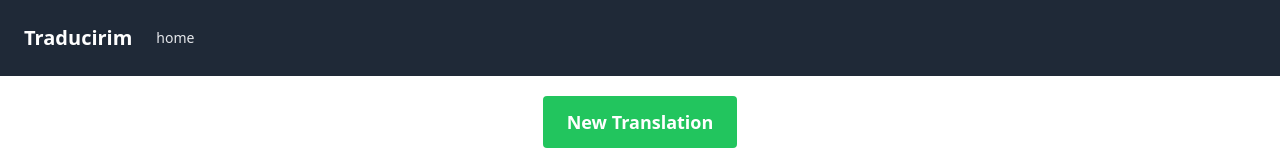
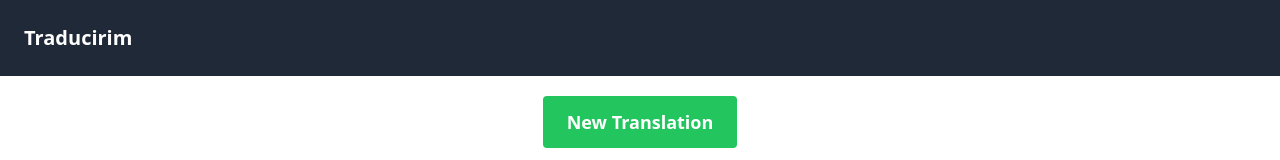
Before and after one commit to Quirrod/Traducirim, a React (Vite) app: page / in a window 1280 px wide. Shown: the top 160 px of the page. Built offline with nearby package versions, Linux system fonts and the light colour scheme.

Commit message:
hide form at translate

```diff
--- a/src/App.jsx
+++ b/src/App.jsx
@@ -14,14 +14,13 @@ function App() {
   return (
     <>
       <Navbar />
-      {/* center button */}
       <div className="flex justify-center p-5">
         <Button onClick={() => setShowForm(!showForm)} color="green" size="lg">
           {showForm ? "Hide Form" : "New Translation"}
         </Button>
       </div>
       <div ref={parent}>
-        {showForm && <FormTranslate setTranslations={setTranslations} />}
+        {showForm && <FormTranslate setShowForm={setShowForm} setTranslations={setTranslations} />}
       </div>
 
       {translations && (
--- a/src/components/FormTranslate.jsx
+++ b/src/components/FormTranslate.jsx
@@ -4,7 +4,7 @@ import { languages } from "../data/data";
 import { translateMessage } from "../helper/translate";
 
 export default function FormTrnslate(props) {
-  const { setTranslations } = props;
+  const { setTranslations, setShowForm } = props;
   const [fromLang, setFromLang] = useState("");
   const [toLang, setToLang] = useState("");
   const [mensaje, setMensaje] = useState("");
@@ -43,7 +43,6 @@ export default function FormTrnslate(props) {
       setErrors((prevErrors) => ({ ...prevErrors, mensaje: null }));
     }
 
-    console.log("Form submitted:", fromLang, toLang, mensaje);
     const translationRes = await translateMessage(fromLang, toLang, mensaje);
     setTranslations({
       source: fromLang,
@@ -51,6 +50,7 @@ export default function FormTrnslate(props) {
       original: mensaje,
       translated: translationRes,
     });
+    setShowForm(false);
   }
 
   return (
--- a/src/data/data.js
+++ b/src/data/data.js
@@ -1,12 +1,6 @@
 import { Home } from "iconoir-react";
 
-export const links = [
-    {
-        id: 1,
-        name: 'home',
-        href: '/',
-    },
-]
+export const links = []
 
 export const languages = [
     {
--- a/src/helper/translate.js
+++ b/src/helper/translate.js
@@ -2,6 +2,5 @@ import translate from "translate";
 
 export const translateMessage = async (fromLang, toLang, mensaje) => {
     const text = await translate(mensaje, { from: fromLang, to: toLang });
-    console.log(text);
     return text;
 }
```
